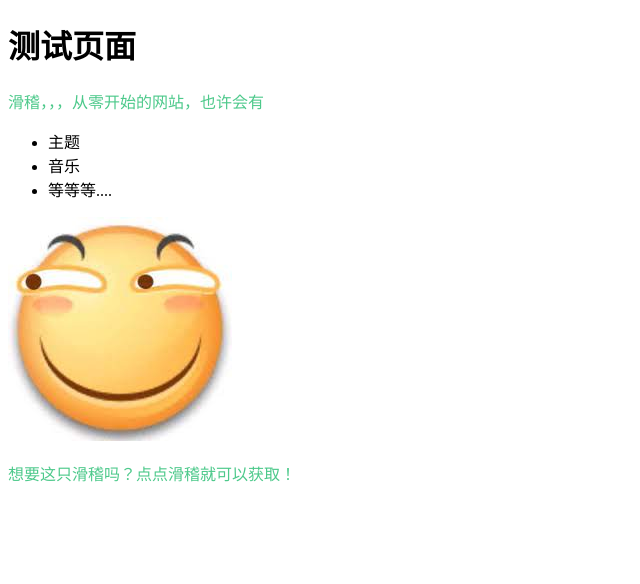
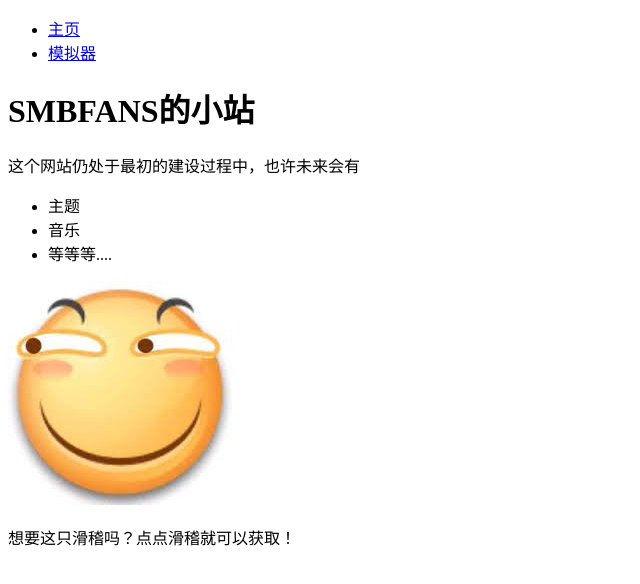
Before and after one commit to MarioBros-maker/A-website-from-zero, a plain HTML site: page index.html in a window 1280 px wide. Shown: the whole page, without its empty margins (0-640 px from the left). Drawn offline with Linux system fonts and the light colour scheme.

Commit message:
Changes to be committed: new file:   emu.html modified:   index.html modified:   styles/style.css

```diff
--- a/index.html
+++ b/index.html
@@ -3,17 +3,23 @@
     <head>
         <meta charset="UTF-8">
         <link href="styles/style.css" rel="stylesheet">
-        <title>My test page</title>
+        <title>Main page</title>
     </head>
     <body>
-        <h1>测试页面</h1>
-        <p>滑稽，，，从零开始的网站，也许会有</p>
+        <nav>
+            <ul>
+                <li><a href="index.html">主页</a></li>
+                <li><a href="emu.html">模拟器</a></li>
+            </ul>
+        </nav>
+        <h1>SMBFANS的小站</h1>
+        <p>这个网站仍处于最初的建设过程中，也许未来会有</p>
         <ul>
             <li>主题</li>
             <li>音乐</li>
             <li>等等等....</li>
         </ul>
-        <a><a href="https://mariobros-maker.github.io/a-website-from-zero/images/hj.jpg"><img src="images/hj.jpg" alt="滑稽，，，"></a>
+        <a href="https://mariobros-maker.github.io/a-website-from-zero/images/hj.jpg"><img src="images/hj.jpg" alt="滑稽，，，"></a>
         <p>想要这只滑稽吗？点点滑稽就可以获取！</p>
     </body>
 </html>
--- a/styles/style.css
+++ b/styles/style.css
@@ -1,3 +1,3 @@
 p {
-    color: rgb(77, 201, 139)
+    color: rgb(0, 0, 0)
 }
```
Also changed, not shown: emu.html (added, +12 -0 lines).
